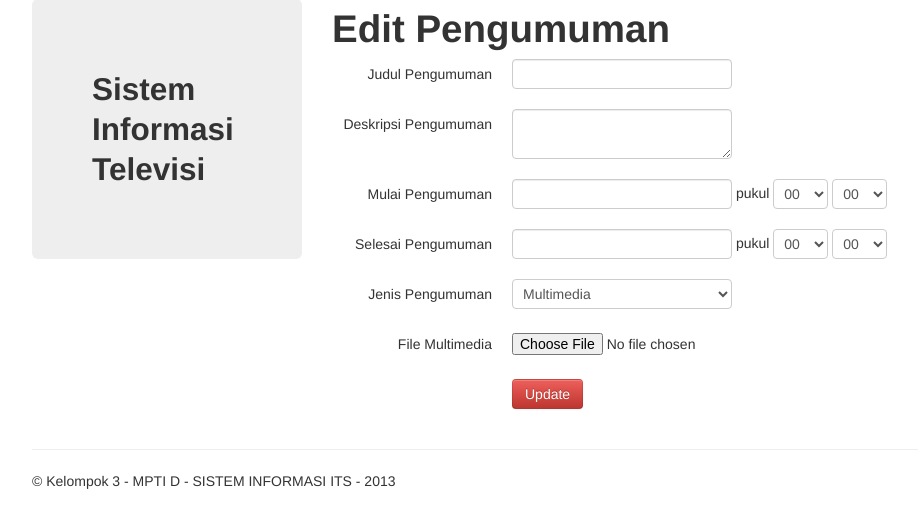
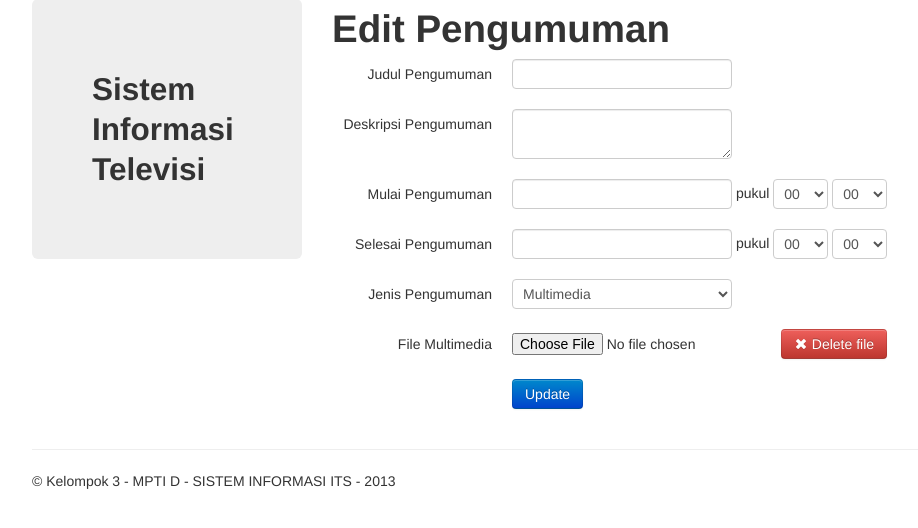
Before and after one commit to okasurya/sitv, a CodeIgniter app: template application/views/pengumuman/edit_pengumuman.php in a window 1280 px wide. Shown: the part 61-589 px from the top of the page, without its empty margins (23-941 px from the left). Run offline with CodeIgniter, Linux system fonts and the light colour scheme; the template is opened without the code that fills it, so the values that code supplies are empty; some libraries are stand-ins or nearby versions.

Commit message:
show/hide upload button
untuk edit & tambah pengumuman

```diff
--- a/application/views/pengumuman/detail_pengumuman.php
+++ b/application/views/pengumuman/detail_pengumuman.php
@@ -65,7 +65,7 @@
         <div class="control-group">
             <label class="control-label" for="tombol"></label>
             <div class="controls">
-                <?= anchor(site_url('pengumuman/pengumuman/edit_pengumuman/'.$id), 'Edit', 'id="tombol" class="btn btn-info"');?>
+                <?= anchor(site_url('pengumuman/pengumuman/edit_pengumuman/'.$id), 'Edit', 'id="tombol" class="btn btn-primary"');?>
             </div>
         </div>
         <?php endif; ?>
--- a/application/views/pengumuman/edit_pengumuman.php
+++ b/application/views/pengumuman/edit_pengumuman.php
@@ -78,16 +78,26 @@
                     </select>
                 </div>
             </div>
-            <div class="control-group">
+            <div class="control-group" id="filefield">
                 <label class="control-label" for="userfile">File Multimedia</label>
                 <div class="controls form-inline">
-                    <input type="file" id="userfile" name="userfile" value="<?=$file?>" size="30" required>
+                    <input type="file" id="userfile" name="userfile" value="<?=$file?>" size="30" >
+                    <a href="<?=site_url();?>/pengumuman/pengumuman/delete_file/<?=$file?>" class="btn btn-danger"><i class="icon-remove icon-white"></i> Delete file</a>
                 </div>
             </div>
+            <script>
+                $("#jenis").click(function (event){
+                    if($(this).val() == 1){
+                        $("#filefield").show();
+                    }else{
+                        $("#filefield").hide();
+                    }
+                });
+            </script>
             <div class="control-group">
                 <label class="control-label" for="submit"></label>
                 <div class="controls">
-                    <input type="submit" id="submit" value="Update" class="btn btn-danger"/>
+                    <input type="submit" id="submit" value="Update" class="btn btn-primary "/>
                 </div>
             </div>
             <?=form_close()?>
```
Also changed, not shown: application/views/pengumuman/form_tambah_pengumuman.php (+11 -2 lines), uploads/psg away.jpg (renamed from uploads/psg_away.jpg).
